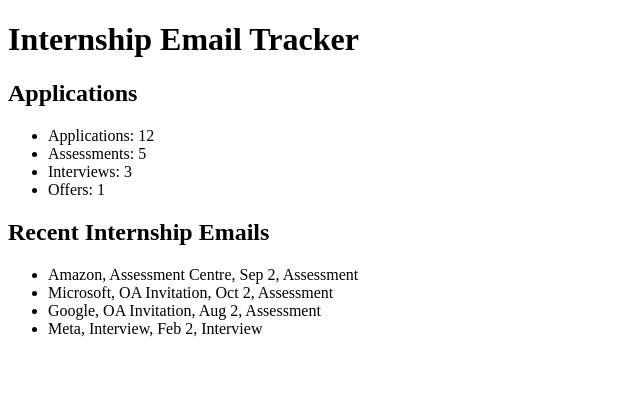
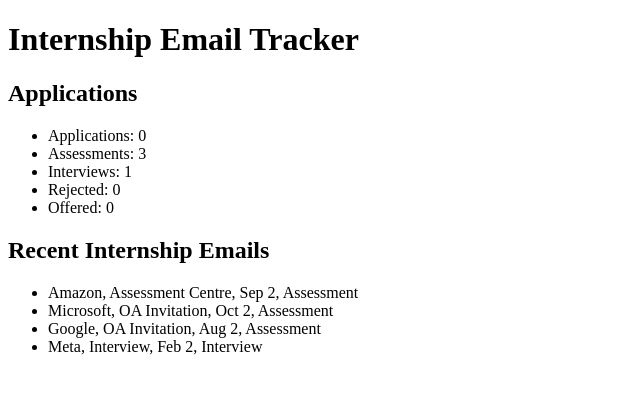
Before and after one commit to ArjunKishor-e/internship_email_tracker, a FastAPI app: page / in a window 1280 px wide. Shown: the top 394 px of the page, without its empty margins (0-640 px from the left). Run offline with FastAPI, Linux system fonts and the light colour scheme.

Commit message:
Dashboard with dynamic count and stage classification

```diff
--- a/src/internship_email_tracker/app.py
+++ b/src/internship_email_tracker/app.py
@@ -9,4 +9,17 @@
 
 @app.get("/")
 def home(request: Request):
-    return templates.TemplateResponse(request, "index.html", {"emails": sample_emails})
+    applied_count = sum(1 for email in sample_emails if email.stage == "Applied")
+    assessment_count = sum(1 for email in sample_emails if email.stage == "Assessment")
+    interview_count = sum(1 for email in sample_emails if email.stage == "Interview")
+    rejected_count = sum(1 for email in sample_emails if email.stage == "Rejected")
+    offer_count = sum(1 for email in sample_emails if email.stage == "Offer")
+
+    return templates.TemplateResponse(request, "index.html", {
+        "emails": sample_emails,
+        "applied_count": applied_count,
+        "assessment_count": assessment_count,
+        "interview_count": interview_count,
+        "rejected_count": rejected_count,
+        "offer_count": offer_count,
+    })
--- a/src/internship_email_tracker/templates/index.html
+++ b/src/internship_email_tracker/templates/index.html
@@ -9,10 +9,11 @@
 
     <h2>Applications</h2>
     <ul>
-        <li>Applications: 12</li>
-        <li>Assessments: 5</li>
-        <li>Interviews: 3</li>
-        <li>Offers: 1</li>
+        <li>Applications: {{ applied_count }}</li>
+        <li>Assessments: {{ assessment_count }}</li>
+        <li>Interviews: {{ interview_count }}</li>
+        <li>Rejected: {{ rejected_count }}</li>
+        <li>Offered: {{ offer_count }}</li>
     </ul>
 
     <h2>Recent Internship Emails</h2>
```
Also changed, not shown: src/internship_email_tracker/classifier.py (+2 -6 lines).
